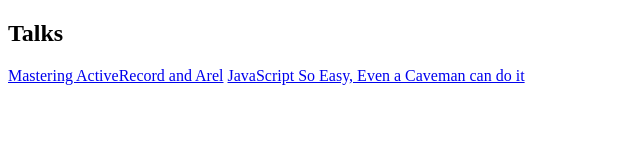
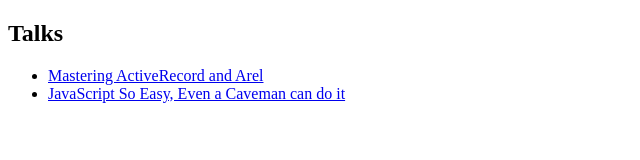
Before and after one commit to danshultz/danshultz.github.com, a plain HTML site: page index.html in a window 1280 px wide. Shown: the whole page, without its empty margins (0-640 px from the left). Drawn offline with Linux system fonts and the light colour scheme.

Commit message:
it's a list

```diff
--- a/index.html
+++ b/index.html
@@ -10,8 +10,10 @@
     <div>
       <h2>Talks</h2>
       <div>
-        <a href="/talks/mastering_activerecord_arel">Mastering ActiveRecord and Arel</a>
-        <a href="/talks/javascript_so_easy">JavaScript So Easy, Even a Caveman can do it</a>
+        <ul>
+          <li><a href="/talks/mastering_activerecord_arel">Mastering ActiveRecord and Arel</a></li>
+          <li><a href="/talks/javascript_so_easy">JavaScript So Easy, Even a Caveman can do it</a></li>
+        </ul>
       </div>
     </div>
   </body>
```
